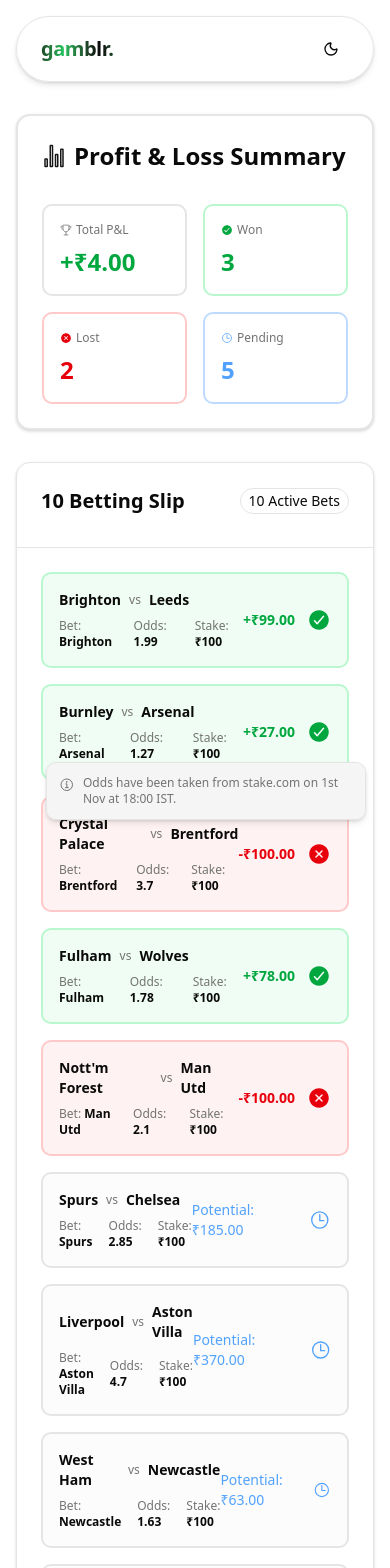
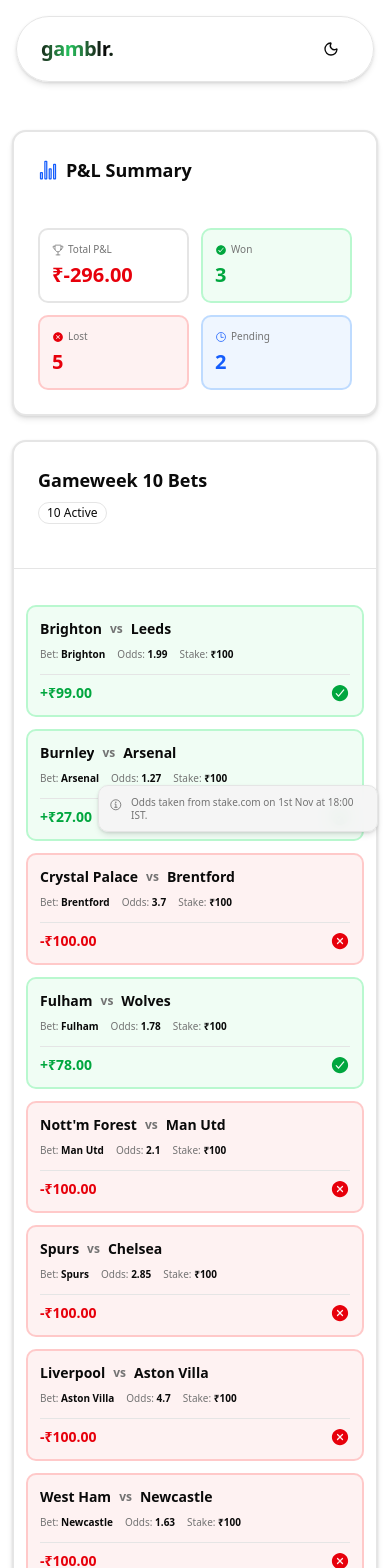
Before and after one commit to romeirofernandes/gamblr, a React (Vite) app in the folder frontend/: page /gamblr in a window 390 px wide. Shown: the top 1568 px of the page. Built offline with nearby package versions, Linux system fonts and the light colour scheme; no server answers.

Commit message:
ui fixed and updated matches

```diff
--- a/frontend/src/pages/Gamblr.jsx
+++ b/frontend/src/pages/Gamblr.jsx
@@ -1,4 +1,4 @@
-import React, { useEffect, useState } from "react";
+import React, { useState } from "react";
 import { Card, CardHeader, CardTitle, CardContent } from "@/components/ui/card";
 import { Badge } from "@/components/ui/badge";
 import { Separator } from "@/components/ui/separator";
@@ -18,9 +18,7 @@
 import betsData from "../data/bets.json";
 
 const Gamblr = () => {
-  const currentGwIdx = betsData.findIndex(
-    gw => gw.bets.some(bet => bet.stake === 100)
-  );
+  const currentGwIdx = betsData.findIndex(gw => gw.bets.some(bet => bet.stake === 100));
   const [currentPage, setCurrentPage] = useState(currentGwIdx >= 0 ? currentGwIdx : 0);
 
   const BETS_DATA = betsData;
@@ -50,75 +48,62 @@
   const handleNext = () => setCurrentPage((prev) => Math.min(BETS_DATA.length - 1, prev + 1));
   const pnl = calculatePNL(BETS_DATA.flatMap(gw => gw.bets));
 
-  // Find the real gameweek number for the current page
   const realGameweekNumber = BETS_DATA[currentPage]?.gameweek;
   const totalGameweeks = BETS_DATA.length;
 
   return (
     <ThemeProvider defaultTheme="system" storageKey="gamblr-theme">
-      <div className="min-h-screen bg-background pb-8 relative">
+      <div className="min-h-screen bg-background pb-20 md:pb-8">
         <Navbar />
-        <div className="max-w-5xl mx-auto py-8 px-4 pt-12">
+        <div className="max-w-5xl mx-auto py-4 md:py-8 px-3 md:px-4 pt-16 md:pt-20">
           {/* PNL Summary */}
           <motion.div
-            initial={{ opacity: 0, y: 20 }}
+            initial={{ opacity: 0, y: 10 }}
             animate={{ opacity: 1, y: 0 }}
-            transition={{ delay: 0.1 }}
+            transition={{ duration: 0.2 }}
           >
-            <Card className="mb-8 shadow-md border-2">
-              <CardHeader>
+            <Card className="mb-6 md:mb-8 shadow-lg border-2">
+              <CardHeader className="pb-3">
                 <div className="flex items-center gap-2">
-                  <IoStatsChartOutline className="h-6 w-6 text-primary" />
-                  <CardTitle className="text-2xl font-bold">Profit & Loss Summary</CardTitle>
+                  <IoStatsChartOutline className="h-5 w-5 md:h-6 md:w-6 text-blue-600" />
+                  <CardTitle className="text-lg md:text-2xl font-bold">P&L Summary</CardTitle>
                 </div>
               </CardHeader>
               <CardContent>
-                <div className="grid grid-cols-2 md:grid-cols-4 gap-4">
-                  <motion.div
-                    whileHover={{ y: -2 }}
-                    className="p-4 rounded-lg border-2 border-border bg-card"
-                  >
-                    <p className="text-xs text-muted-foreground mb-2 flex items-center gap-1">
+                <div className="grid grid-cols-2 md:grid-cols-4 gap-3 md:gap-4">
+                  <div className="p-3 md:p-4 rounded-lg border-2 border-border bg-card">
+                    <p className="text-[10px] md:text-xs text-muted-foreground mb-1 md:mb-2 flex items-center gap-1">
                       <IoTrophyOutline className="h-3 w-3" />
                       Total P&L
                     </p>
-                    <p className={`text-2xl font-bold ${pnl.total >= 0 ? 'text-green-600' : 'text-red-600'}`}>
+                    <p className={`text-xl md:text-2xl font-bold ${pnl.total >= 0 ? 'text-green-600' : 'text-red-600'}`}>
                       {pnl.total >= 0 ? '+' : ''}₹{pnl.total.toFixed(2)}
                     </p>
-                  </motion.div>
+                  </div>
 
-                  <motion.div
-                    whileHover={{ y: -2 }}
-                    className="p-4 rounded-lg border-2 border-green-200 dark:border-green-900"
-                  >
-                    <p className="text-xs text-muted-foreground mb-2 flex items-center gap-1">
+                  <div className="p-3 md:p-4 rounded-lg border-2 border-green-200 bg-green-50 dark:border-green-900 dark:bg-green-950/20">
+                    <p className="text-[10px] md:text-xs text-muted-foreground mb-1 md:mb-2 flex items-center gap-1">
                       <IoCheckmarkCircle className="h-3 w-3 text-green-600" />
                       Won
                     </p>
-                    <p className="text-2xl font-bold text-green-600">{pnl.won}</p>
-                  </motion.div>
+                    <p className="text-xl md:text-2xl font-bold text-green-600">{pnl.won}</p>
+                  </div>
 
-                  <motion.div
-                    whileHover={{ y: -2 }}
-                    className="p-4 rounded-lg border-2 border-red-200  dark:border-red-900 "
-                  >
-                    <p className="text-xs text-muted-foreground mb-2 flex items-center gap-1">
+                  <div className="p-3 md:p-4 rounded-lg border-2 border-red-200 bg-red-50 dark:border-red-900 dark:bg-red-950/20">
+                    <p className="text-[10px] md:text-xs text-muted-foreground mb-1 md:mb-2 flex items-center gap-1">
                       <IoCloseCircle className="h-3 w-3 text-red-600" />
                       Lost
                     </p>
-                    <p className="text-2xl font-bold text-red-600">{pnl.lost}</p>
-                  </motion.div>
+                    <p className="text-xl md:text-2xl font-bold text-red-600">{pnl.lost}</p>
+                  </div>
 
-                  <motion.div
-                    whileHover={{ y: -2 }}
-                    className="p-4 rounded-lg border-2 border-blue-200 dark:border-blue-900"
-                  >
-                    <p className="text-xs text-muted-foreground mb-2 flex items-center gap-1">
-                      <IoTimeOutline className="h-3 w-3 text-blue-400" />
+                  <div className="p-3 md:p-4 rounded-lg border-2 border-blue-200 bg-blue-50 dark:border-blue-900 dark:bg-blue-950/20">
+                    <p className="text-[10px] md:text-xs text-muted-foreground mb-1 md:mb-2 flex items-center gap-1">
+                      <IoTimeOutline className="h-3 w-3 text-blue-600" />
                       Pending
                     </p>
-                    <p className="text-2xl font-bold text-blue-400">{pnl.pending}</p>
-                  </motion.div>
+                    <p className="text-xl md:text-2xl font-bold text-blue-600">{pnl.pending}</p>
+                  </div>
                 </div>
               </CardContent>
             </Card>
@@ -129,37 +114,32 @@
             {currentBets && (
               <motion.div
                 key={currentPage}
-                initial={{ opacity: 0, x: 20 }}
-                animate={{ opacity: 1, x: 0 }}
-                exit={{ opacity: 0, x: -20 }}
-                transition={{
-                  type: "spring",
-                  stiffness: 300,
-                  damping: 30,
-                }}
+                initial={{ opacity: 0, y: 10 }}
+                animate={{ opacity: 1, y: 0 }}
+                exit={{ opacity: 0, y: -10 }}
+                transition={{ duration: 0.2 }}
               >
-                <Card className="mb-8 shadow-md">
-                  <CardHeader>
-                    <div className="flex items-center justify-between">
-                      <CardTitle className="text-xl font-semibold">
-                        {currentBets.gameweek} Betting Slip
+                <Card className="mb-6 md:mb-8 shadow-lg border-2">
+                  <CardHeader className="pb-3">
+                    <div className="flex flex-col sm:flex-row sm:items-center sm:justify-between gap-2">
+                      <CardTitle className="text-lg md:text-xl font-semibold">
+                        Gameweek {currentBets.gameweek} Bets
                       </CardTitle>
-                      <Badge variant="outline" className="text-sm">
-                        {currentBets.bets.filter(b => b.stake > 0).length} Active Bets
+                      <Badge variant="outline" className="text-xs w-fit">
+                        {currentBets.bets.filter(b => b.stake > 0).length} Active
                       </Badge>
                     </div>
                   </CardHeader>
                   <Separator />
-                  <CardContent>
-                    <div className="space-y-4">
+                  <CardContent className="p-3 md:p-6">
+                    <div className="space-y-3">
                       {currentBets.bets.filter(b => b.stake > 0).map((bet, index) => (
                         <motion.div
                           key={bet.match_number}
-                          initial={{ opacity: 0, y: 10 }}
-                          animate={{ opacity: 1, y: 0 }}
+                          initial={{ opacity: 0 }}
+                          animate={{ opacity: 1 }}
                           transition={{ delay: index * 0.03 }}
-                          whileHover={{ x: 4 }}
-                          className={`p-4 rounded-lg border-2 transition-all cursor-pointer ${
+                          className={`p-3 md:p-4 rounded-lg border-2 transition-all ${
                             bet.result === "won"
                               ? "border-green-200 bg-green-50 dark:border-green-900 dark:bg-green-950/20"
                               : bet.result === "lost"
@@ -167,26 +147,26 @@
                               : "border-border bg-muted/30"
                           }`}
                         >
-                          <div className="flex items-center justify-between">
-                            <div className="flex-1">
-                              <div className="flex items-center gap-2 mb-2">
-                                <span className="text-sm font-semibold">{bet.home_team}</span>
-                                <span className="text-xs text-muted-foreground">vs</span>
-                                <span className="text-sm font-semibold">{bet.away_team}</span>
+                          <div className="flex flex-col md:flex-row md:items-center md:justify-between gap-3">
+                            <div className="flex-1 space-y-2">
+                              <div className="flex items-center gap-2 text-sm md:text-base font-semibold">
+                                <span className="truncate">{bet.home_team}</span>
+                                <span className="text-xs text-muted-foreground shrink-0">vs</span>
+                                <span className="truncate">{bet.away_team}</span>
                               </div>
-                              <div className="flex items-center gap-4 text-xs text-muted-foreground">
+                              <div className="flex flex-wrap items-center gap-x-3 gap-y-1 text-[10px] md:text-xs text-muted-foreground">
                                 <span>Bet: <span className="font-semibold text-foreground">{bet.bet_on}</span></span>
                                 <span>Odds: <span className="font-semibold text-foreground">{bet.odds || 'TBD'}</span></span>
                                 <span>Stake: <span className="font-semibold text-foreground">₹{bet.stake}</span></span>
                               </div>
                             </div>
-                            <div className="flex items-center gap-3">
+                            <div className="flex items-center justify-between md:justify-end gap-3 pt-2 md:pt-0 border-t md:border-0">
                               {bet.result === "won" && (
                                 <>
                                   <span className="text-sm font-bold text-green-600">
                                     +₹{bet.odds ? ((bet.stake * bet.odds) - bet.stake).toFixed(2) : '0.00'}
                                   </span>
-                                  <IoCheckmarkCircle className="h-6 w-6 text-green-600" />
+                                  <IoCheckmarkCircle className="h-5 w-5 md:h-6 md:w-6 text-green-600 shrink-0" />
                                 </>
                               )}
                               {bet.result === "lost" && (
@@ -194,15 +174,15 @@
                                   <span className="text-sm font-bold text-red-600">
                                     -₹{bet.stake.toFixed(2)}
                                   </span>
-                                  <IoCloseCircle className="h-6 w-6 text-red-600" />
+                                  <IoCloseCircle className="h-5 w-5 md:h-6 md:w-6 text-red-600 shrink-0" />
                                 </>
                               )}
                               {!bet.result && (
                                 <>
-                                  <span className="text-sm font-medium text-blue-400">
+                                  <span className="text-xs md:text-sm font-medium text-blue-600">
                                     Potential: ₹{bet.odds ? ((bet.stake * bet.odds) - bet.stake).toFixed(2) : '0.00'}
                                   </span>
-                                  <IoTimeOutline className="h-6 w-6 text-blue-400" />
+                                  <IoTimeOutline className="h-5 w-5 md:h-6 md:w-6 text-blue-600 shrink-0" />
                                 </>
                               )}
                             </div>
@@ -212,8 +192,8 @@
 
                       {currentBets.bets.filter(b => b.stake > 0).length === 0 && (
                         <div className="text-center py-12 text-muted-foreground">
-                          <IoTimeOutline className="h-12 w-12 mx-auto mb-3 opacity-50" />
-                          <p>No active bets for this gameweek</p>
+                          <IoTimeOutline className="h-10 w-10 md:h-12 md:w-12 mx-auto mb-3 opacity-50" />
+                          <p className="text-sm">No active bets for this gameweek</p>
                         </div>
                       )}
                     </div>
@@ -224,59 +204,47 @@
           </AnimatePresence>
 
           {/* Pagination */}
-          <motion.div
-            initial={{ opacity: 0 }}
-            animate={{ opacity: 1 }}
-            transition={{ delay: 0.4 }}
-            className="flex items-center justify-center gap-6 mt-4"
-          >
-            <motion.div whileHover={{ scale: 1.05 }} whileTap={{ scale: 0.95 }}>
+          <div className="flex items-center justify-center gap-4 mt-6">
             <Button
               variant="outline"
               onClick={handlePrevious}
               disabled={currentPage === 0}
+              size="sm"
               className="rounded-full"
             >
-                <ChevronLeft className="h-5 w-5" />
+              <ChevronLeft className="h-4 w-4" />
             </Button>
-            </motion.div>
-            <span className="text-sm text-muted-foreground">
+            <div className="flex flex-col sm:flex-row items-center gap-1 sm:gap-2">
+              <span className="text-xs md:text-sm text-muted-foreground font-medium">
                 Gameweek {realGameweekNumber} of {totalGameweeks}
+              </span>
               {currentPage === currentGwIdx && (
-                <Badge variant="outline" className="ml-2 bg-green-100 text-green-800 border-green-300 dark:bg-green-900/30 dark:text-green-400 dark:border-green-800">
-                  Current
-                </Badge>
+                <Badge className="bg-green-500 text-white text-[10px] md:text-xs border-0">Current</Badge>
               )}
-            </span>
-            <motion.div whileHover={{ scale: 1.05 }} whileTap={{ scale: 0.95 }}>
+            </div>
             <Button
               variant="outline"
               onClick={handleNext}
               disabled={currentPage === BETS_DATA.length - 1}
+              size="sm"
               className="rounded-full"
             >
-                <ChevronRight className="h-5 w-5" />
+              <ChevronRight className="h-4 w-4" />
             </Button>
-            </motion.div>
-          </motion.div>
+          </div>
         </div>
 
-        {/* Odds Disclaimer - Bottom Right */}
-        <motion.div
-          initial={{ opacity: 0, y: 20 }}
-          animate={{ opacity: 1, y: 0 }}
-          transition={{ delay: 0.5 }}
-          className="fixed bottom-6 right-6 max-w-xs"
-        >
-          <div className="p-3 rounded-lg bg-muted/95 backdrop-blur border border-border shadow-lg">
+        {/* Disclaimer */}
+        <div className="fixed bottom-3 right-3 md:bottom-6 md:right-6 max-w-[280px] md:max-w-xs z-50">
+          <div className="p-2.5 md:p-3 rounded-lg bg-muted/95 backdrop-blur border border-border shadow-lg">
             <div className="flex items-start gap-2">
-              <IoInformationCircleOutline className="h-4 w-4 text-muted-foreground mt-0.5 shrink-0" />
-              <p className="text-xs text-muted-foreground">
-                Odds have been taken from stake.com on 1st Nov at 18:00 IST.
+              <IoInformationCircleOutline className="h-3.5 w-3.5 md:h-4 md:w-4 text-muted-foreground mt-0.5 shrink-0" />
+              <p className="text-[10px] md:text-xs text-muted-foreground leading-tight">
+                Odds taken from stake.com on 1st Nov at 18:00 IST.
               </p>
             </div>
           </div>
-        </motion.div>
+        </div>
       </div>
     </ThemeProvider>
   );
```
Also changed, not shown: frontend/src/App.jsx (+145 -130 lines), frontend/src/data/bets.json, 2 other files (tests, documents, lock files or other folders). Lines whose indentation alone changed are shown as unchanged.
